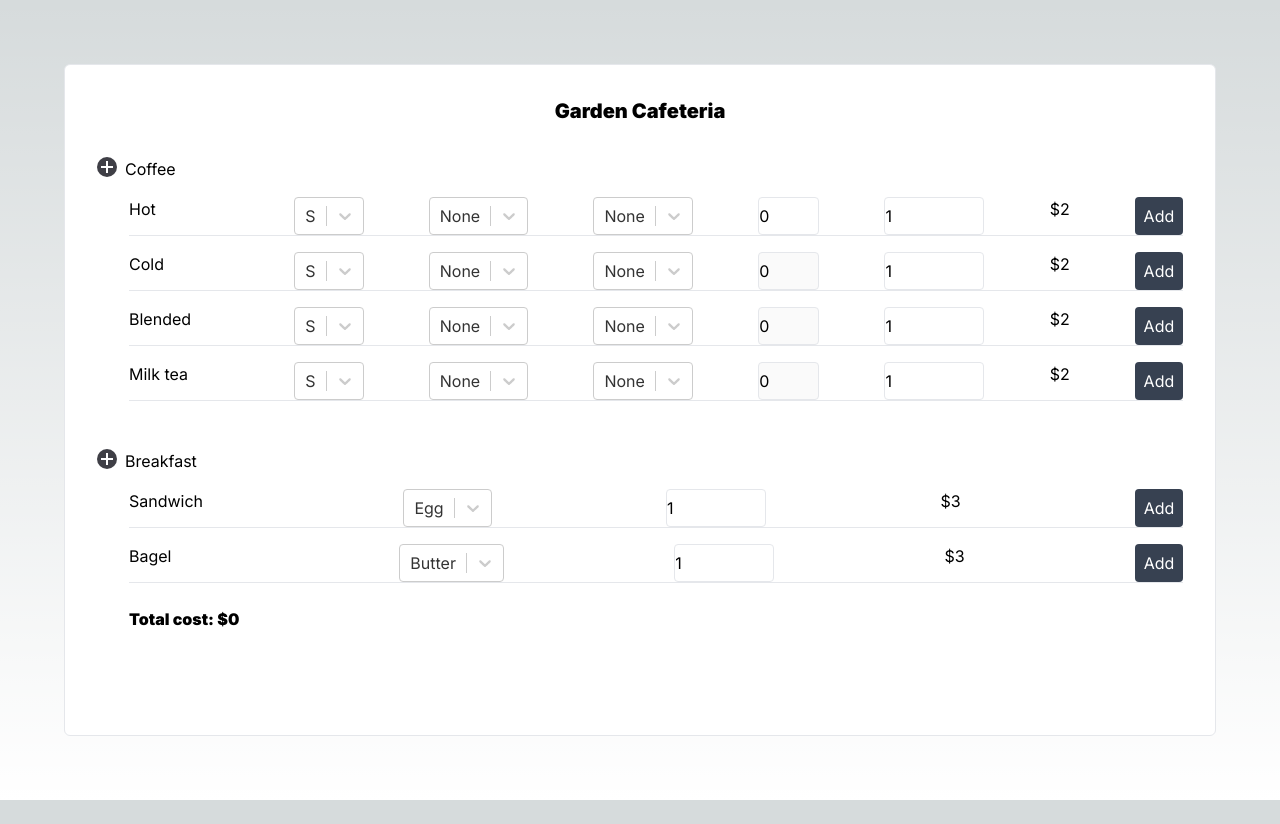
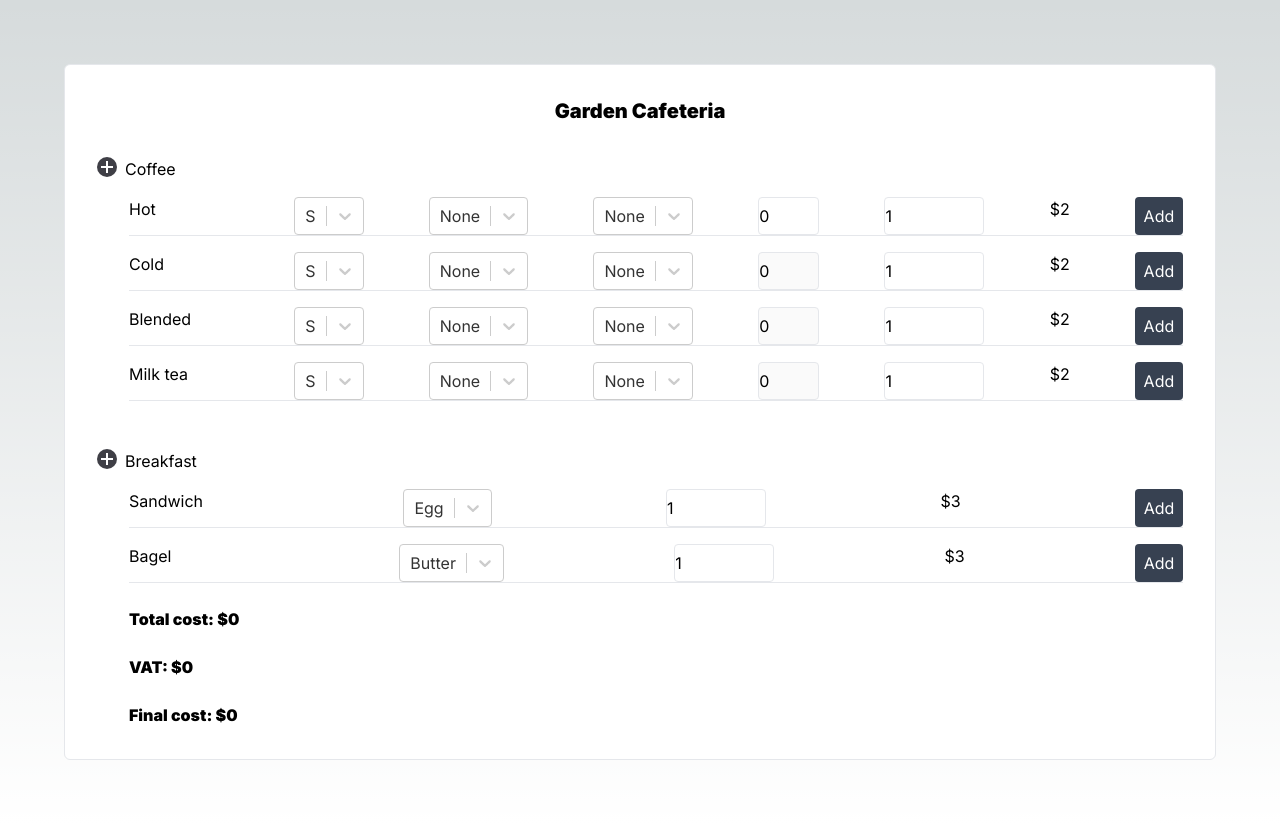
Before and after one commit to thuynguyen0807/Gemo-Training-Technical-Assignment, a Next.js app in the folder pricing-app/: page /order in a window 1280 px wide. Before the commit the page ends 800 px from the top, so only its background shows below. Built offline with nearby package versions, Linux system fonts and the light colour scheme.

Commit message:
calculate tax

```diff
--- a/pricing-app/src/app/order/page.tsx
+++ b/pricing-app/src/app/order/page.tsx
@@ -25,6 +25,9 @@ const Order: FC = () => {
   const handleBreakfastItemAdded = (cost: number) => {
     setTotalCost(totalCost + cost);
   };
+
+  const tax = totalCost * 0.0725;
+  const finalCost = totalCost + tax;
 
   return (
     <div className="flex min-h-screen p-16">
@@ -82,6 +85,8 @@ const Order: FC = () => {
           </div>
           {/* Cost */}
           <p className="font-black mt-6 ml-8">{`Total cost: $${totalCost}`}</p>
+          <p className="font-black mt-6 ml-8">{`VAT: $${tax}`}</p>
+          <p className="font-black mt-6 ml-8">{`Final cost: $${finalCost}`}</p>
         </div>
       </div>
     </div>
```
